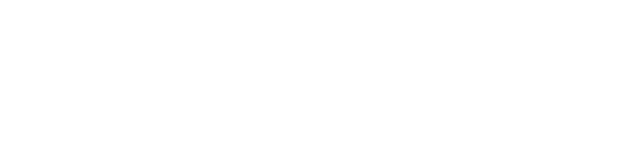
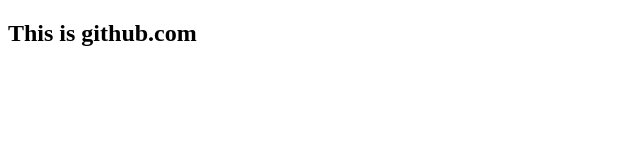
Before and after one commit to sufianmahmoud/huday, a plain HTML site: page index.html in a window 1280 px wide. Shown: the whole page, without its empty margins (0-640 px from the left). Drawn offline with Linux system fonts and the light colour scheme.

Commit message:
second commit

```diff
--- a/index.html
+++ b/index.html
@@ -6,6 +6,7 @@
     <title>Document</title>
 </head>
 <body>
+    <h2>This is github.com</h2>
 
 </body>
 </html>
```
Also changed, not shown: one.txt.
